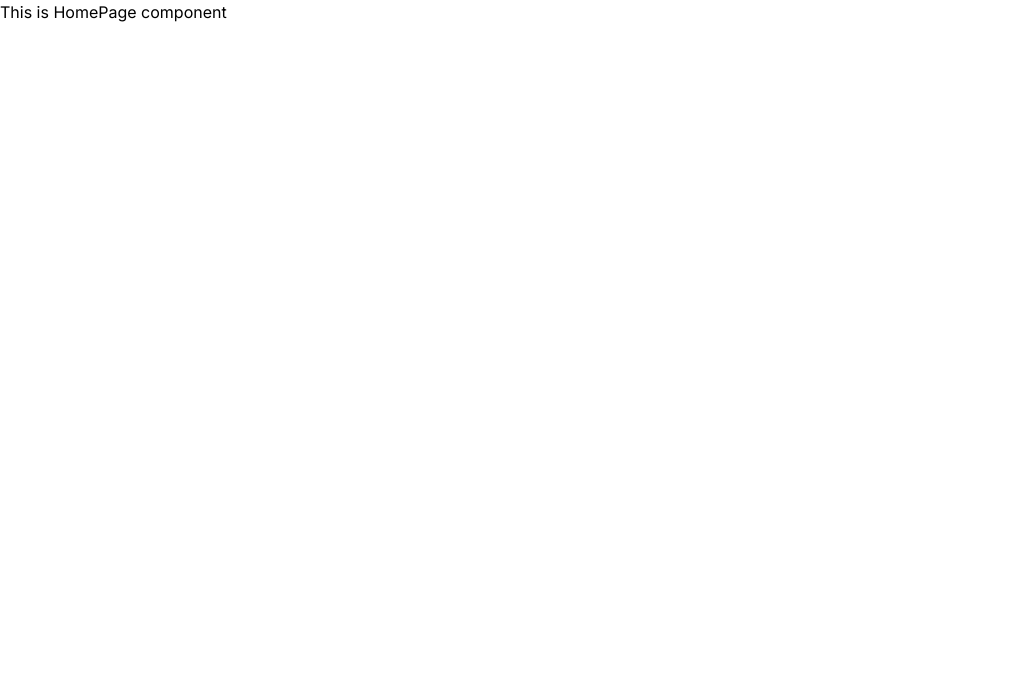
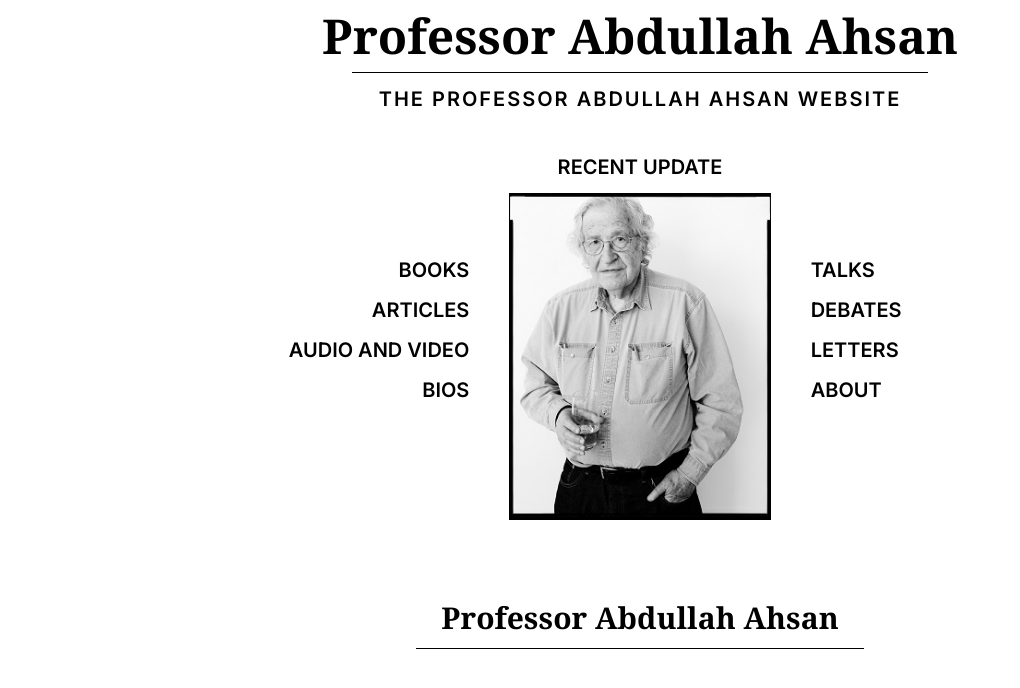
Before and after one commit to Md-Mobassher/Professor_Abdullah_Ahsan_Portfolio, a Next.js app: page / in a window 1280 px wide. Shown: the top 688 px of the page, without its empty margins (0-1020 px from the left). Built offline with nearby package versions, Linux system fonts and the light colour scheme.

Commit message:
mobile menu added

```diff
--- a/package.json
+++ b/package.json
@@ -9,6 +9,7 @@
     "lint": "next lint"
   },
   "dependencies": {
+    "@radix-ui/react-separator": "^1.0.3",
     "@radix-ui/react-slot": "^1.0.2",
     "class-variance-authority": "^0.7.0",
     "clsx": "^2.1.1",
--- a/src/app/globals.css
+++ b/src/app/globals.css
@@ -1,3 +1,10 @@
 @tailwind base;
-  @tailwind components;
-  @tailwind utilities;
+@tailwind components;
+@tailwind utilities;
+
+@import url("https://fonts.googleapis.com/css2?family=Yeseva+One&display=swap")
+.yeseva-one-regular {
+  font-family: "Yeseva One", serif;
+  font-weight: 400;
+  font-style: normal;
+}
--- a/src/app/page.tsx
+++ b/src/app/page.tsx
@@ -1,8 +1,10 @@
+import HomePageComponent from "@/components/pages/Home/Home";
+
 const HomePage = () => {
   return (
-    <div>
-      <h1>This is HomePage component</h1>
-    </div>
+    <>
+      <HomePageComponent />
+    </>
   );
 };
 
--- /dev/null
+++ b/src/components/pages/Home/Home.tsx
@@ -0,0 +1,102 @@
+import { Separator } from "@/components/ui/separator";
+import Image from "next/image";
+import ahsan from "@/assets/images/NoamChomsky.jpg";
+import Link from "next/link";
+import MobileMenu from "@/components/shared/Navbar/MobileMenu";
+
+const HomePageComponent = () => {
+  return (
+    <div className="max-w-4xl mx-auto px-4 min-h-screen">
+      {/* header */}
+      <div className="text-center">
+        <h1 className="lg:text-5xl md:text-4xl text-3xl font-bold my-3 text-center font-serif">
+          Professor Abdullah Ahsan
+        </h1>
+        <Separator className="bg-black lg:max-w-xl md:max-w-md max-w-sm px-10  mx-auto " />
+        <h5 className="lg:text-xl text-md font-semibold uppercase mt-3 tracking-widest ">
+          THE Professor Abdullah Ahsan WEBSITE
+        </h5>
+      </div>
+      {/* mobile menu */}
+      <MobileMenu />
+
+      <div className="flex justify-center items-center mt-10 gap-10 ">
+        <div className="flex-1 hidden lg:flex md:flex flex-col items-end">
+          <Link
+            href="recent-update"
+            className="lg:text-xl text-md font-semibold uppercase mb-3 hidden lg:flex md:flex"
+          >
+            Books
+          </Link>
+          <Link
+            href="recent-update"
+            className="lg:text-xl text-md font-semibold uppercase mb-3"
+          >
+            ARTICLES
+          </Link>
+          <Link
+            href="recent-update"
+            className="lg:text-xl text-md font-semibold uppercase mb-3"
+          >
+            AUDIO AND VIDEO
+          </Link>
+          <Link
+            href="recent-update"
+            className="lg:text-xl text-md font-semibold uppercase mb-3"
+          >
+            BIOS
+          </Link>
+        </div>
+
+        <div className="flex-1">
+          <div className="flex  flex-col justify-center items-center">
+            <Link
+              href="recent-update"
+              className="lg:text-xl text-md font-semibold uppercase mb-3"
+            >
+              Recent Update
+            </Link>
+            <Image src={ahsan} alt="Abdullah Ahsan" />
+          </div>
+        </div>
+
+        <div className="flex-1 flex-col hidden lg:flex md:flex">
+          <Link
+            href="recent-update"
+            className="lg:text-xl text-md font-semibold uppercase mb-3"
+          >
+            TALKS
+          </Link>
+          <Link
+            href="recent-update"
+            className="lg:text-xl text-md font-semibold uppercase mb-3"
+          >
+            DEBATES
+          </Link>
+          <Link
+            href="recent-update"
+            className="lg:text-xl text-md font-semibold uppercase mb-3"
+          >
+            LETTERS
+          </Link>
+          <Link
+            href="recent-update"
+            className="lg:text-xl text-md font-semibold uppercase mb-3"
+          >
+            ABOUT
+          </Link>
+        </div>
+      </div>
+
+      {/* footer */}
+      <div className="text-center mt-20">
+        <h1 className="lg:text-3xl md:text-3xl text-2xl  font-bold my-3 text-center font-serif">
+          Professor Abdullah Ahsan
+        </h1>
+        <Separator className="bg-black lg:max-w-md md:max-w-sm max-w-xs px-10  mx-auto " />
+      </div>
+    </div>
+  );
+};
+
+export default HomePageComponent;
--- /dev/null
+++ b/src/components/shared/Navbar/MobileMenu.tsx
@@ -0,0 +1,111 @@
+"use client";
+
+import { Menu, PlusIcon, X } from "lucide-react";
+import Link from "next/link";
+import { useState } from "react";
+
+const navItem = (
+  <>
+    <div className="lg:hidden md:hidden flex flex-col bg-gray-300  text-center rounded-lg mobileMenu">
+      <Link
+        href="/"
+        className="lg:text-xl text-md font-semibold uppercase py-2 border-b border-gray-500 hover:border-white hover:text-white hover:bg-gray-500 rounded-t-lg"
+      >
+        Home
+      </Link>
+
+      <Link
+        href="/about"
+        className="lg:text-xl text-md font-semibold uppercase py-2 border-b border-gray-500 hover:border-white hover:text-white hover:bg-gray-500 "
+      >
+        ABOUT
+      </Link>
+
+      <Link
+        href="/recent-update"
+        className="lg:text-xl text-md font-semibold uppercase py-2 border-b border-gray-500 hover:border-white hover:text-white hover:bg-gray-500 "
+      >
+        Recent Update
+      </Link>
+
+      <Link
+        href="/books"
+        className="lg:text-xl text-md font-semibold uppercase py-2 border-b border-gray-500 hover:border-white hover:text-white hover:bg-gray-500 "
+      >
+        Books
+      </Link>
+
+      <Link
+        href="/articles"
+        className="lg:text-xl text-md font-semibold uppercase py-2 border-b border-gray-500 hover:border-white hover:text-white hover:bg-gray-500 "
+      >
+        ARTICLES
+      </Link>
+
+      <Link
+        href="/audio-video"
+        className="lg:text-xl text-md font-semibold uppercase py-2 border-b border-gray-500 hover:border-white hover:text-white hover:bg-gray-500 "
+      >
+        AUDIO AND VIDEO
+      </Link>
+
+      <Link
+        href="/bios"
+        className="lg:text-xl text-md font-semibold uppercase py-2 border-b border-gray-500 hover:border-white hover:text-white hover:bg-gray-500 "
+      >
+        BIOS
+      </Link>
+
+      <Link
+        href="/debets"
+        className="lg:text-xl text-md font-semibold uppercase py-2 border-b border-gray-500 hover:border-white hover:text-white hover:bg-gray-500 "
+      >
+        DEBATES
+      </Link>
+      <Link
+        href="letters"
+        className="lg:text-xl text-md font-semibold uppercase py-2 rounded-b-lg hover:text-white hover:bg-gray-500 "
+      >
+        LETTERS
+      </Link>
+    </div>
+  </>
+);
+
+const MobileMenu = () => {
+  const [isOpen, setIsOpen] = useState(false);
+  return (
+    <div>
+      {/* Mobile Menu Button (visible on small screens) */}
+      <div className=" flex md:hidden p-2 relative justify-center items-center">
+        <button
+          onClick={() => setIsOpen(!isOpen)}
+          type="button"
+          className=" text-slate-700  rounded"
+          aria-controls="mobile-menu"
+          aria-expanded={isOpen ? "true" : "false"}
+        >
+          {isOpen ? (
+            <div className="p-1 border rounded-md hover:bg-gray-500 hover:text-white">
+              <X className="size-8" />
+            </div>
+          ) : (
+            <div className="p-1 flex justify-center items-center gap-2">
+              <span className="text-xl font-semibold">[</span>
+              <p className="text-xl font-semibold"> Menu</p>
+              <PlusIcon className="size-6" />
+              <span className="text-xl font-semibold">]</span>
+            </div>
+          )}
+          {isOpen && (
+            <div className="flex flex-col pt-5 w-full top-8 right-0 left-0 shadow-lg rounded-md absolute transition-all duration-500">
+              {navItem}
+            </div>
+          )}
+        </button>
+      </div>
+    </div>
+  );
+};
+
+export default MobileMenu;
--- /dev/null
+++ b/src/components/shared/Navbar/Navbar.tsx
@@ -0,0 +1,9 @@
+const Navbar = () => {
+  return (
+    <div>
+      <h1>This is Navbar component</h1>
+    </div>
+  );
+};
+
+export default Navbar;
--- /dev/null
+++ b/src/components/ui/separator.tsx
@@ -0,0 +1,31 @@
+"use client"
+
+import * as React from "react"
+import * as SeparatorPrimitive from "@radix-ui/react-separator"
+
+import { cn } from "@/lib/utils"
+
+const Separator = React.forwardRef<
+  React.ElementRef<typeof SeparatorPrimitive.Root>,
+  React.ComponentPropsWithoutRef<typeof SeparatorPrimitive.Root>
+>(
+  (
+    { className, orientation = "horizontal", decorative = true, ...props },
+    ref
+  ) => (
+    <SeparatorPrimitive.Root
+      ref={ref}
+      decorative={decorative}
+      orientation={orientation}
+      className={cn(
+        "shrink-0 bg-slate-200 dark:bg-slate-800",
+        orientation === "horizontal" ? "h-[1px] w-full" : "h-full w-[1px]",
+        className
+      )}
+      {...props}
+    />
+  )
+)
+Separator.displayName = SeparatorPrimitive.Root.displayName
+
+export { Separator }
```
Also changed, not shown: src/assets/images/NoamChomsky.jpg (added), 1 other file (tests, documents, lock files or other folders).
